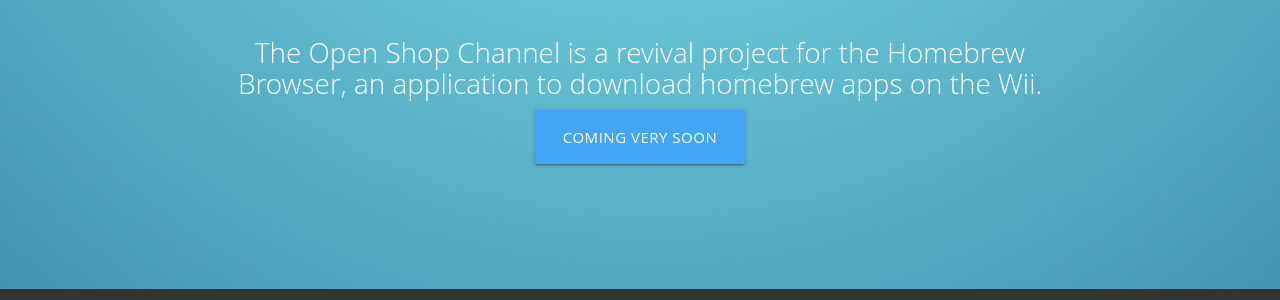
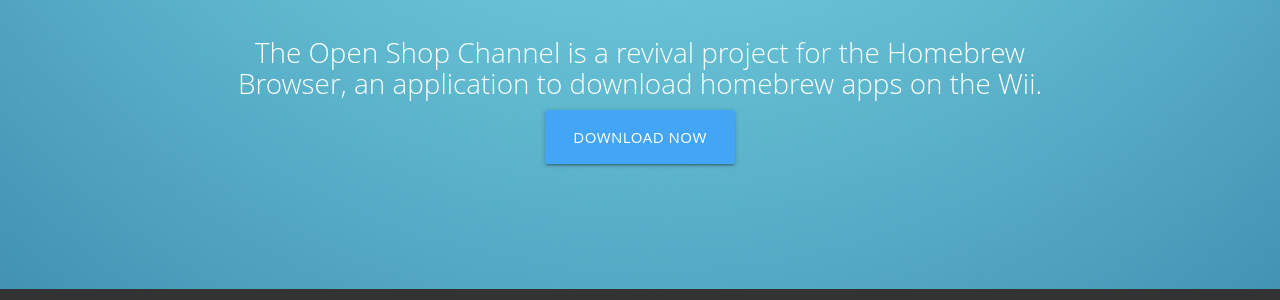
Before and after one commit to OpenShopChannel/Old-Site, a Jekyll site: the page built from index.html, in a window 1280 px wide and 900 px high, scrolled down 328 px. Shown: the part 133-433 px from the top of the window. Built offline with Jekyll 4.4.1, drawn with Linux system fonts in a browser that asks for light colours; nearby versions of some CDN libraries.

Commit message:
Update index.html

```diff
--- a/index.html
+++ b/index.html
@@ -15,7 +15,7 @@
         <h1 class="header center white-text">Shop 'till you drop.</h1>
         <div class="row center">
           <h5 class="header col s12 light white-text center">The Open Shop Channel is a revival project for the Homebrew Browser, an application to download homebrew apps on the Wii.</h5>
-          <a href="https://cdn.discordapp.com/emojis/591099579311849492.png" id="download-button" class="btn-large waves-effect waves-light blue lighten-1">Coming Very Soon</a>
+          <a href="https://wii.guide/assets/files/homebrew_browser_v0.3.9e.zip" id="download-button" class="btn-large waves-effect waves-light blue lighten-1">Download Now</a>
         </div>
         <br><br>
       </div>
```
